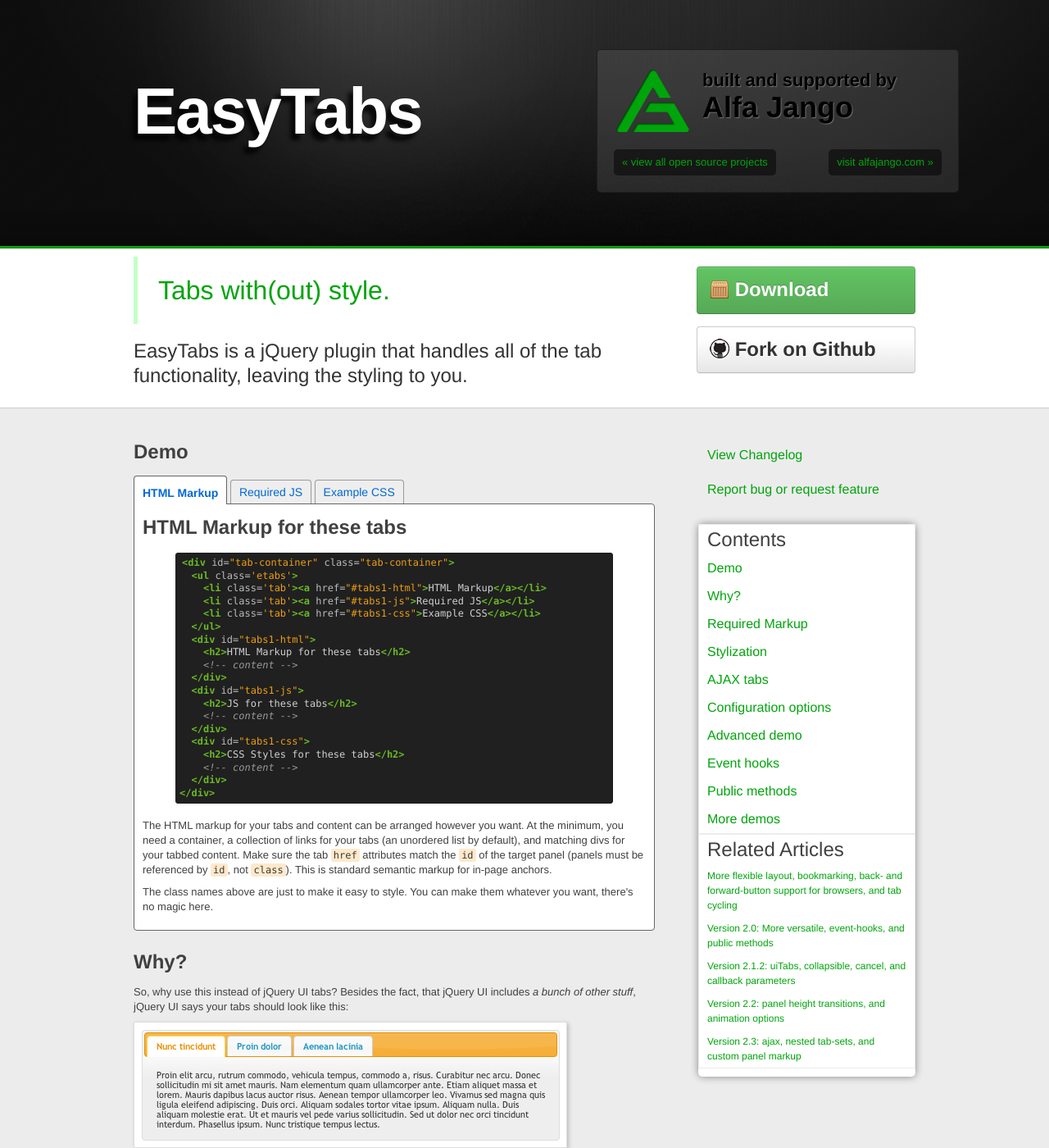
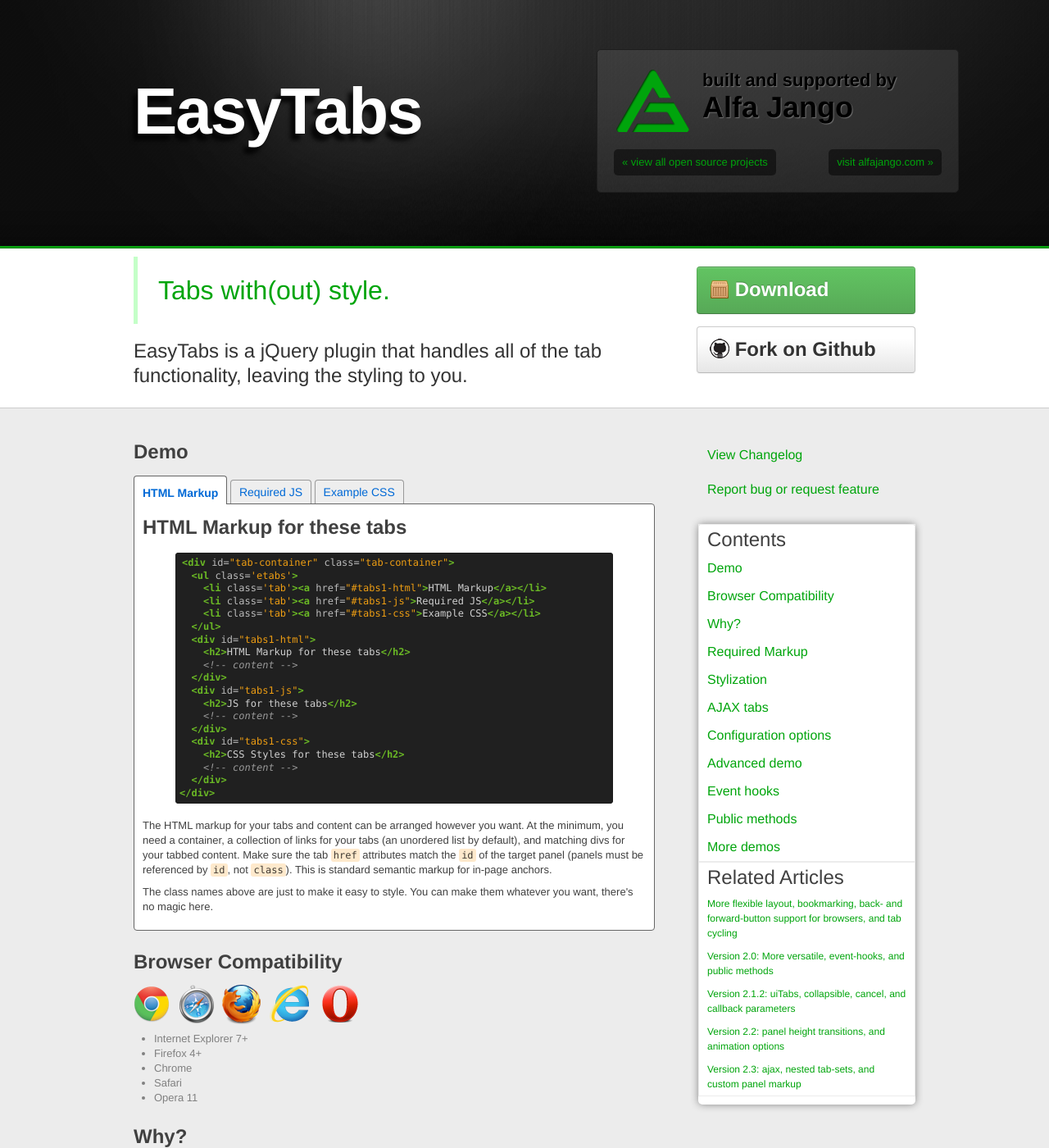
Before and after one commit to alfajango/alfajango.github.com, a Jekyll site: the page built from _posts/2012-01-09-easytabs.md, in a window 1280 px wide and 1400 px high. Shown: the whole window at 82% size. Built offline with Jekyll 4.4.1, drawn with Linux system fonts in a browser that asks for light colours; nearby versions of some CDN libraries; library files that are not in the unit come from our copies; Markdown is read by kramdown in place of the engine named in the settings.

Commit message:
Added browser compatibility to easytabs docs

```diff
--- a/_posts/2012-01-09-easytabs.md
+++ b/_posts/2012-01-09-easytabs.md
@@ -26,6 +26,8 @@
 anchors:
   - title: Demo
     href: '#demo'
+  - title: Browser Compatibility
+    href: '#compatibility'
   - title: Why?
     href: '#why'
   - title: Required Markup
@@ -142,6 +144,18 @@
 <script type="text/javascript">
   $('#tab-container').easytabs();
 </script>
+
+<span id='compatibility'></span>
+
+## Browser Compatibility
+
+<img src="/images/browser_images.png" />
+
+* Internet Explorer 7+
+* Firefox 4+
+* Chrome
+* Safari
+* Opera 11
 
 <span id='why'></span>
 
```
Also changed, not shown: images/browser_images.png (added), images/browser_logos.png (added).
